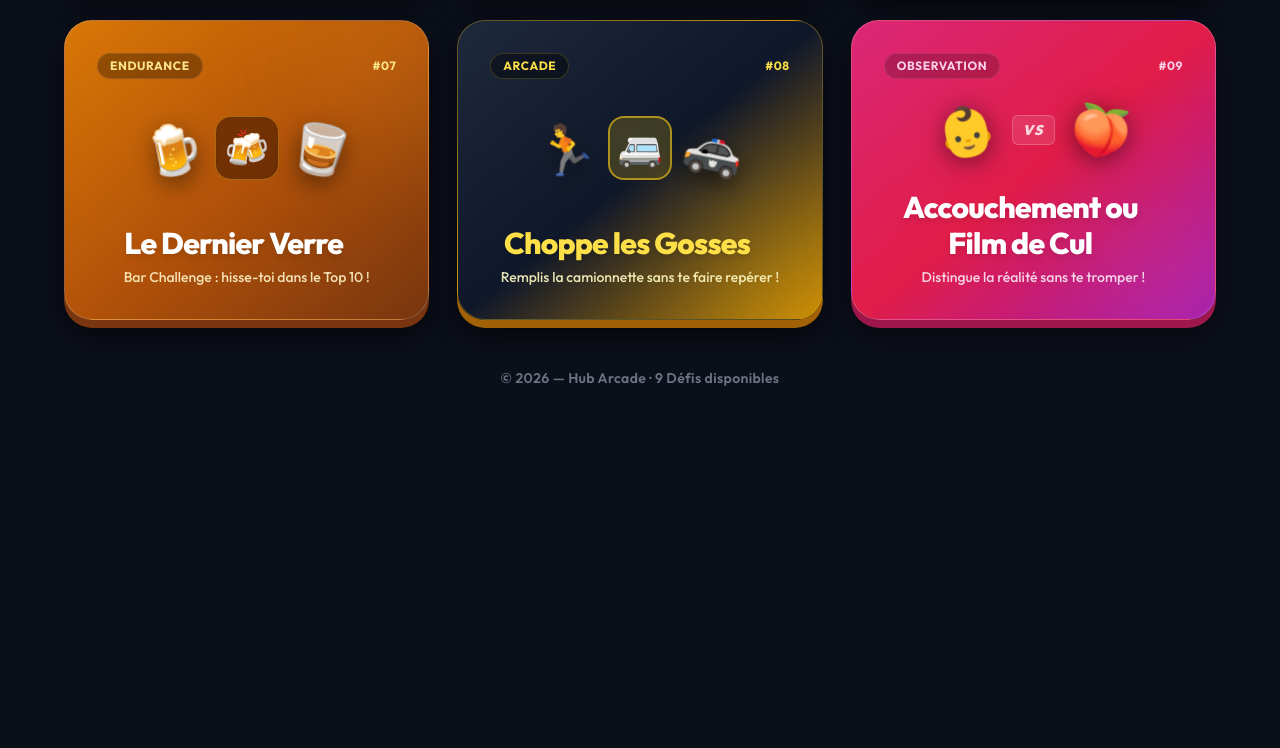
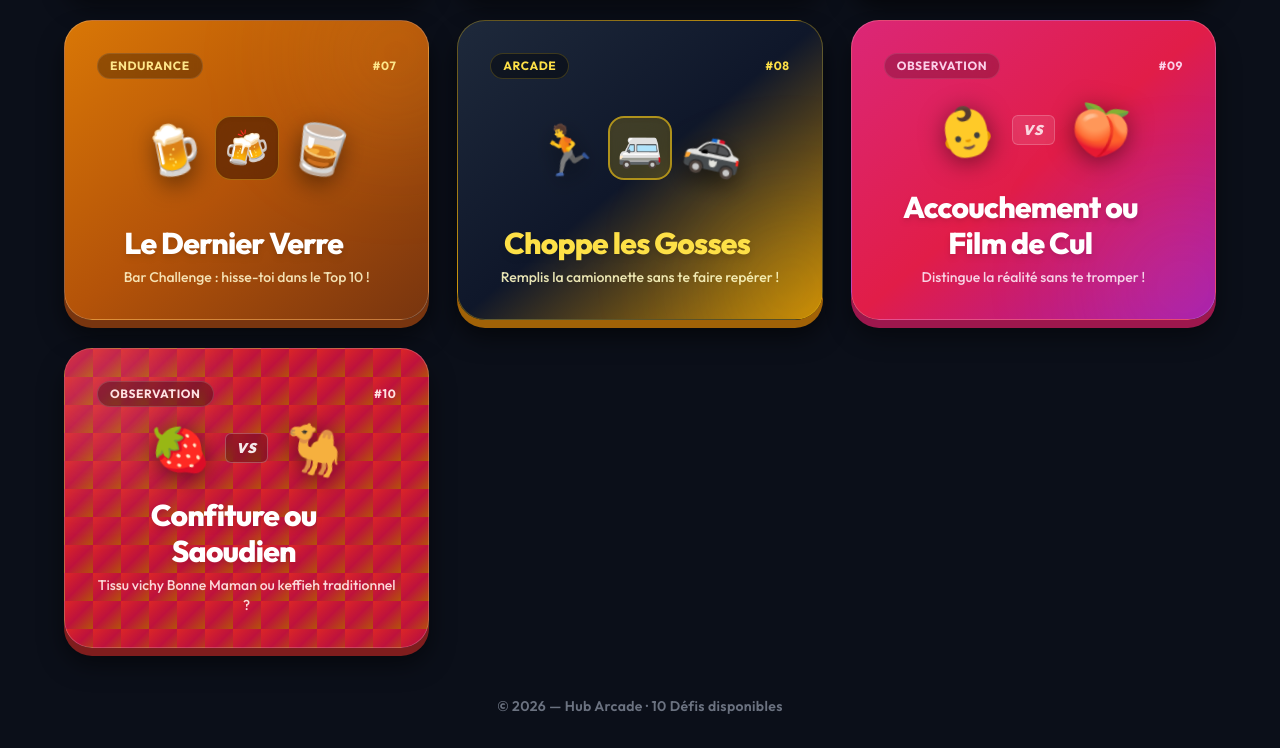
Before and after one commit to LeeLooVF/hub-jeux, a plain HTML site: page index.html in a window 1280 px wide. Shown: the part 890-1638 px from the top of the page. Before the commit the page ends 1310 px from the top, so only its background shows below. Drawn offline with nearby package versions, Linux system fonts and the light colour scheme.

Commit message:
Add files via upload

```diff
--- a/index.html
+++ b/index.html
@@ -109,6 +109,23 @@
             box-shadow: 0 0px 0px #9d174d, 0 4px 10px rgba(0, 0, 0, 0.4);
         }
 
+        /* 10. Pot de Confiture ou Saoudien (Rouge Vichy / Sable) */
+        .btn-3d-confiture {
+            box-shadow: 0 8px 0px #7f1d1d, 0 16px 25px rgba(0, 0, 0, 0.5);
+        }
+        .btn-3d-confiture:active {
+            box-shadow: 0 0px 0px #7f1d1d, 0 4px 10px rgba(0, 0, 0, 0.4);
+        }
+
+        /* Motif Carreaux Vichy / Keffieh subtil */
+        .vichy-pattern {
+            background-image:
+                linear-gradient(45deg, rgba(255, 255, 255, 0.08) 25%, transparent 25%, transparent 75%, rgba(255, 255, 255, 0.08) 75%, rgba(255, 255, 255, 0.08)),
+                linear-gradient(45deg, rgba(255, 255, 255, 0.08) 25%, transparent 25%, transparent 75%, rgba(255, 255, 255, 0.08) 75%, rgba(255, 255, 255, 0.08));
+            background-size: 28px 28px;
+            background-position: 0 0, 14px 14px;
+        }
+
         /* Drapeau Pride en dégradé franc */
         .pride-stripes {
             background: linear-gradient(to bottom,
@@ -159,7 +176,7 @@
             Choisis ton Défi
         </h1>
         <p class="text-base sm:text-lg text-gray-400 font-medium max-w-lg mx-auto leading-relaxed">
-            9 expériences uniques à portée de clic. Sélectionne ton jeu et montre ce que tu as dans le ventre !
+            10 expériences uniques à portée de clic. Sélectionne ton jeu et montre ce que tu as dans le ventre !
         </p>
     </header>
 
@@ -526,12 +543,50 @@
             </div>
         </a>
 
+        <!-- JEU 10 : Pot de Confiture ou Saoudien -->
+        <a href="https://confiture-saoudien.pages.dev/" target="_blank" rel="noopener noreferrer" class="group block w-full outline-none transform transition-all duration-150 hover:-translate-y-1.5 active:translate-y-2 rounded-[28px] focus:ring-4 focus:ring-red-500/40">
+            <div class="h-full bg-gradient-to-br from-red-600 via-rose-700 to-amber-700 vichy-pattern rounded-[28px] p-7 sm:p-8 flex flex-col items-center justify-between text-center btn-3d-confiture border border-white/20 relative overflow-hidden min-h-[300px]">
+                <div class="absolute -top-10 -left-10 w-36 h-36 bg-white/20 rounded-full blur-3xl pointer-events-none group-hover:scale-125 transition-transform duration-300"></div>
+
+                <div class="w-full flex justify-between items-center relative z-10 text-xs font-bold text-red-100 uppercase tracking-wider">
+                    <span class="px-3 py-1 rounded-full bg-black/30 backdrop-blur-sm border border-white/15">Observation</span>
+                    <span>#10</span>
+                </div>
+
+                <div class="flex items-center justify-center gap-3 sm:gap-4 my-4 relative z-10">
+                    <span class="text-4xl sm:text-5xl drop-shadow-[0_4px_12px_rgba(0,0,0,0.5)] transform -rotate-12 transition-transform duration-300 group-hover:-translate-y-1 group-hover:rotate-0">
+                        🍓
+                    </span>
+                    <span class="px-2.5 py-1 rounded-md bg-black/25 backdrop-blur-sm border border-white/25 text-xs sm:text-sm font-black text-white/90 tracking-widest uppercase italic">
+                        VS
+                    </span>
+                    <span class="text-4xl sm:text-5xl drop-shadow-[0_4px_12px_rgba(0,0,0,0.5)] transform rotate-12 transition-transform duration-300 group-hover:-translate-y-1 group-hover:rotate-0">
+                        🐪
+                    </span>
+                </div>
+
+                <div class="relative z-10 w-full mt-2">
+                    <div class="flex items-center justify-center gap-2 mb-1.5">
+                        <h2 class="text-2xl sm:text-3xl font-extrabold text-white tracking-tight drop-shadow-md">
+                            Confiture ou Saoudien
+                        </h2>
+                        <span class="text-red-200 text-lg opacity-0 -translate-x-2 group-hover:opacity-100 group-hover:translate-x-0 transition-all duration-200">
+                            →
+                        </span>
+                    </div>
+                    <p class="text-red-100/95 text-sm font-medium">
+                        Tissu vichy Bonne Maman ou keffieh traditionnel ?
+                    </p>
+                </div>
+            </div>
+        </a>
+
     </main>
 
     <!-- Pied de page -->
     <footer class="mt-12 text-center">
         <p class="text-gray-500 text-xs sm:text-sm font-semibold tracking-wide">
-            © 2026 — Hub Arcade · 9 Défis disponibles
+            © 2026 — Hub Arcade · 10 Défis disponibles
         </p>
     </footer>
 
```
